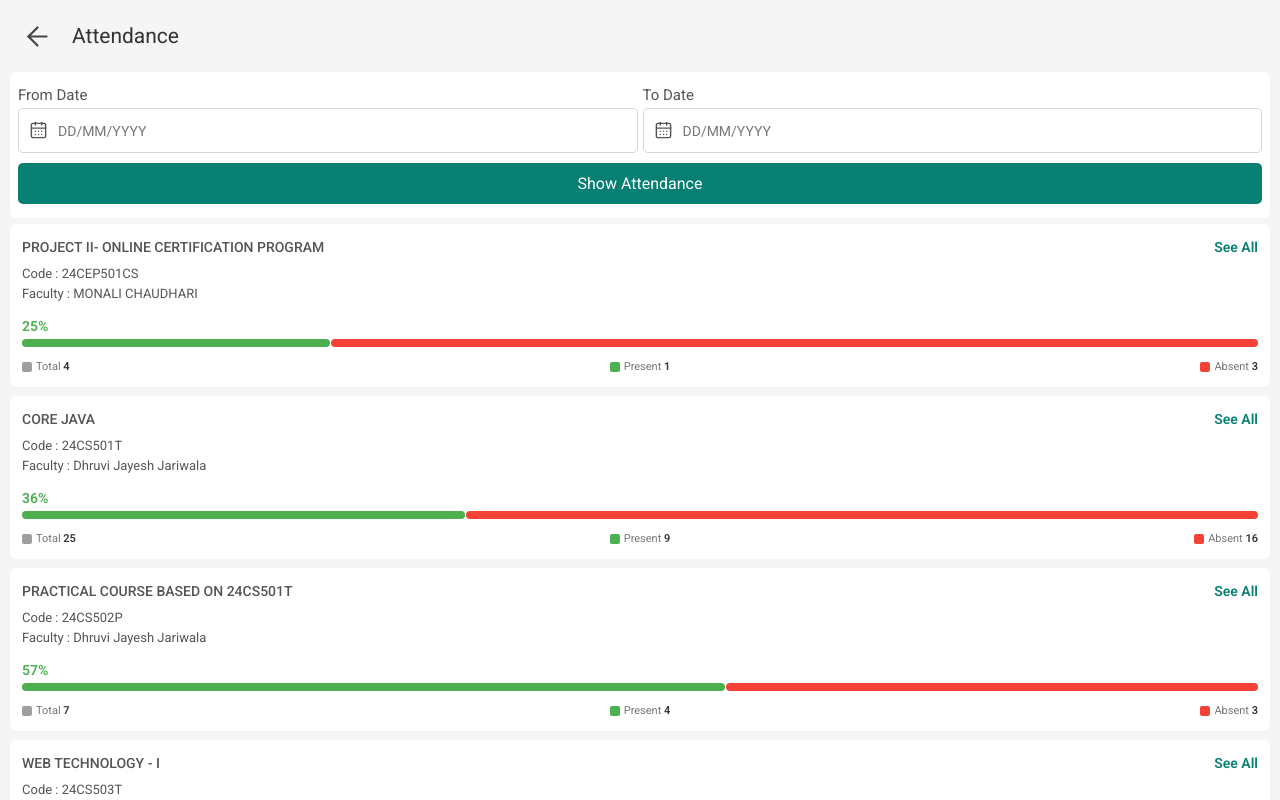
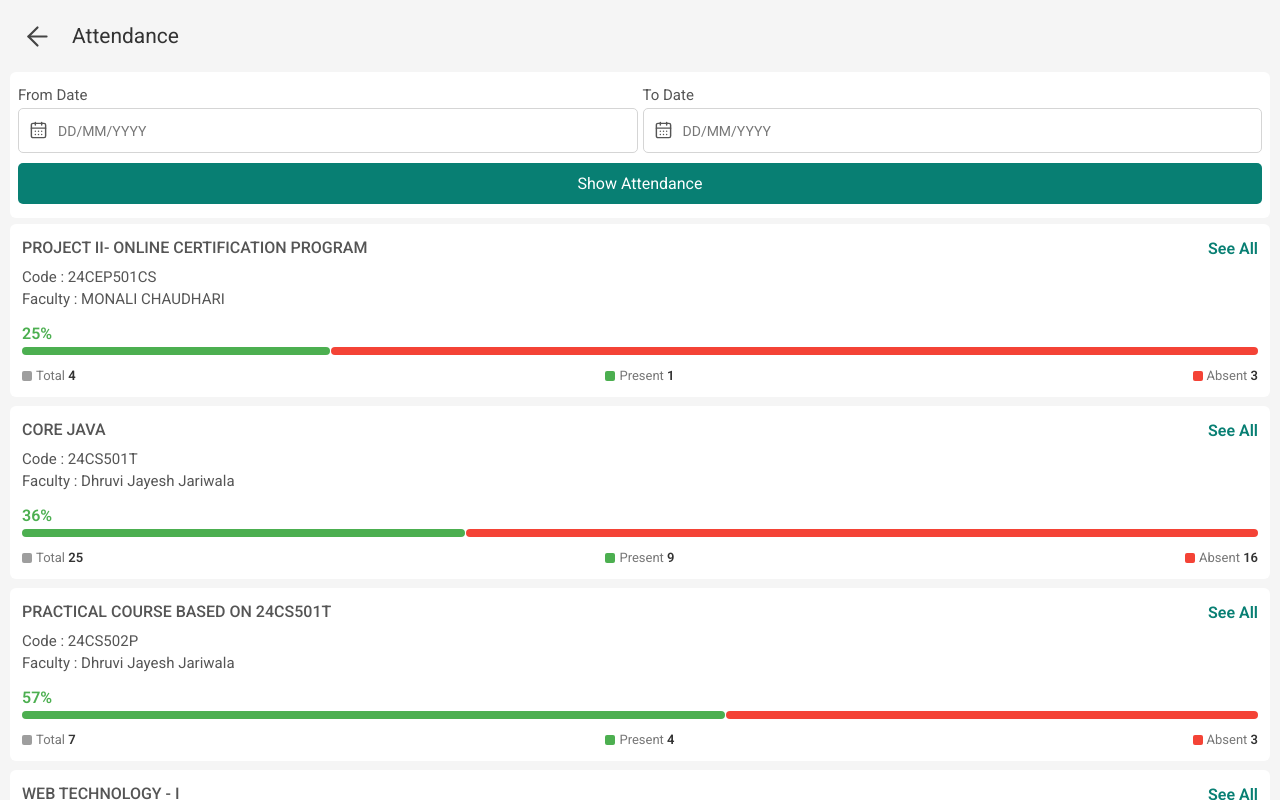
Before and after one commit to digambarbh/erp_attendance, a React (Vite) app: page /academic/attendance in a window 1280 px wide. Built offline with nearby package versions, Linux system fonts and the light colour scheme.

Commit message:
attendance card size

```diff
--- a/src/pages/attendance.jsx
+++ b/src/pages/attendance.jsx
@@ -184,10 +184,10 @@ function AttendanceCard({
                     className="
             min-w-0
             flex-1
-            text-[14px]
+            text-[16px]
             font-medium
             uppercase
-            leading-[20px]
+            leading-[22px]
             text-[#555]
           "
                 >
@@ -200,9 +200,9 @@ function AttendanceCard({
             shrink-0
             whitespace-nowrap
             pt-[1px]
-            text-[14px]
+            text-[16px]
             font-semibold
-            leading-[19px]
+            leading-[21px]
             text-[#087f73]
           "
                 >
@@ -215,8 +215,8 @@ function AttendanceCard({
             <p
                 className="
           mt-[8px]
-          text-[13px]
-          leading-[18px]
+          text-[15px]
+          leading-[20px]
           text-[#555]
         "
             >
@@ -228,8 +228,8 @@ function AttendanceCard({
             <p
                 className="
           mt-[2px]
-          text-[13px]
-          leading-[18px]
+          text-[15px]
+          leading-[20px]
           text-[#555]
         "
             >
@@ -241,9 +241,9 @@ function AttendanceCard({
             <p
                 className="
           mt-[15px]
-          text-[14px]
+          text-[16px]
           font-semibold
-          leading-[17px]
+          leading-[19px]
           text-[#4caf50]
         "
             >
@@ -296,8 +296,8 @@ function AttendanceCard({
           grid
           grid-cols-3
           items-center
-          text-[11px]
-          leading-[14px]
+          text-[13px]
+          leading-[16px]
           text-[#777]
         "
             >
```
